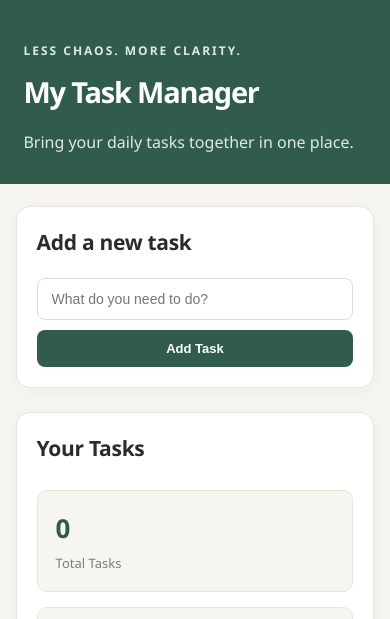
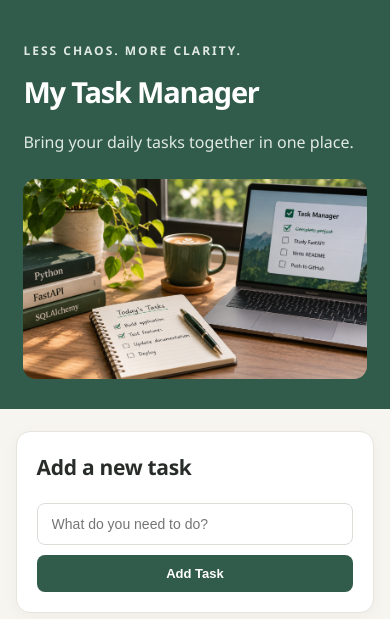
Before and after one commit to MokshithRao/Task-Manager-Application, a FastAPI app: page /tasks in a window 390 px wide. Shown: the top 619 px of the page. Run offline with FastAPI, Linux system fonts and the light colour scheme.

Commit message:
Enhance hero section layout with responsive design and add task banner image

```diff
--- a/static/css/style.css
+++ b/static/css/style.css
@@ -17,6 +17,19 @@ body {
     padding: 35px 8%;
 }
 
+.hero-content {
+    max-width: 1200px;
+    margin: 0 auto;
+    display: flex;
+    justify-content: space-between;
+    align-items: center;
+    gap: 40px;
+}
+
+.hero-text {
+    flex: 1;
+}
+
 .hero h1 {
     font-size: 40px;
     margin: 10px 0;
@@ -28,6 +41,46 @@ body {
     color: #E0E9E2;
     margin-bottom: 0;
 }
+
+.hero .eyebrow {
+    letter-spacing: 2px;
+    font-size: 12px;
+    font-weight: bold;
+}
+
+.hero-image {
+    display: block;
+    width: 280px;
+    height: 150px;
+    max-width: 100%;
+    object-fit: cover;
+    border-radius: 13px;
+    flex-shrink: 0;
+    margin-right: -40px;
+}
+
+/* Responsive header */
+@media (max-width: 700px) {
+    .hero {
+        padding: 35px 6%;
+    }
+
+    .hero-content {
+        flex-direction: column;
+        align-items: flex-start;
+        gap: 25px;
+    }
+
+    .hero h1 {
+        font-size: 32px;
+    }
+
+    .hero-image {
+        width: 100%;
+        height: 200px;
+    }
+}
+
 
 .eyebrow {
     letter-spacing: 2px;
--- a/templates/tasks.html
+++ b/templates/tasks.html
@@ -13,11 +13,20 @@
 <body>
 
     <header class="hero">
-        <div>
-            <p class="eyebrow">LESS CHAOS. MORE CLARITY.</p>
-            <h1>My Task Manager</h1>
-            <p>Bring your daily tasks together in one place.</p>
-        </div>
+        <div class="hero-content">
+            <div class="hero-text">
+                <p class="eyebrow">LESS CHAOS. MORE CLARITY.</p>
+                <h1>My Task Manager</h1>
+                <p>Bring your daily tasks together in one place.</p>
+            </div>
+
+        <img
+            src="{{ url_for('static', path='/images/task-banner.png') }}"
+            alt="Workspace with a notebook"
+            class="hero-image"
+        >
+    </div>
+
     </header>
 
     <main class="container">
```
Also changed, not shown: static/images/task-banner.png (added).
